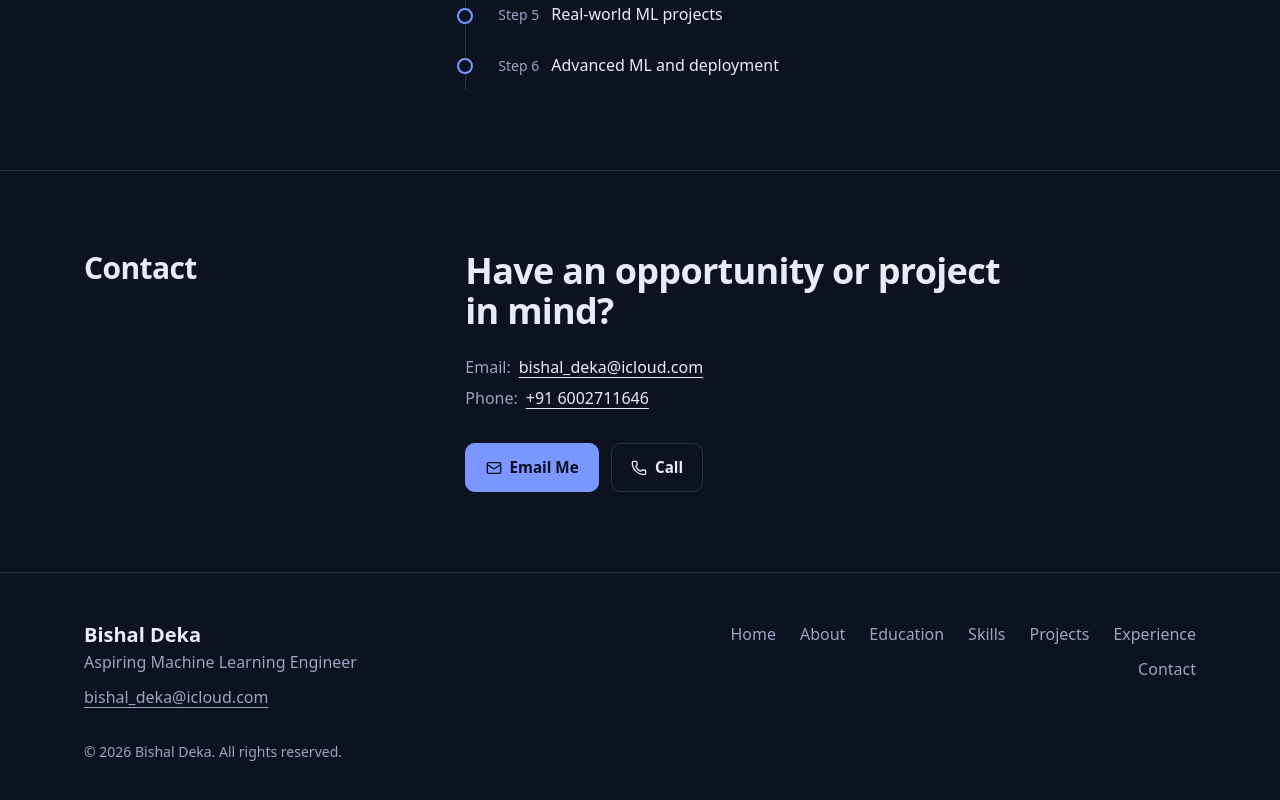
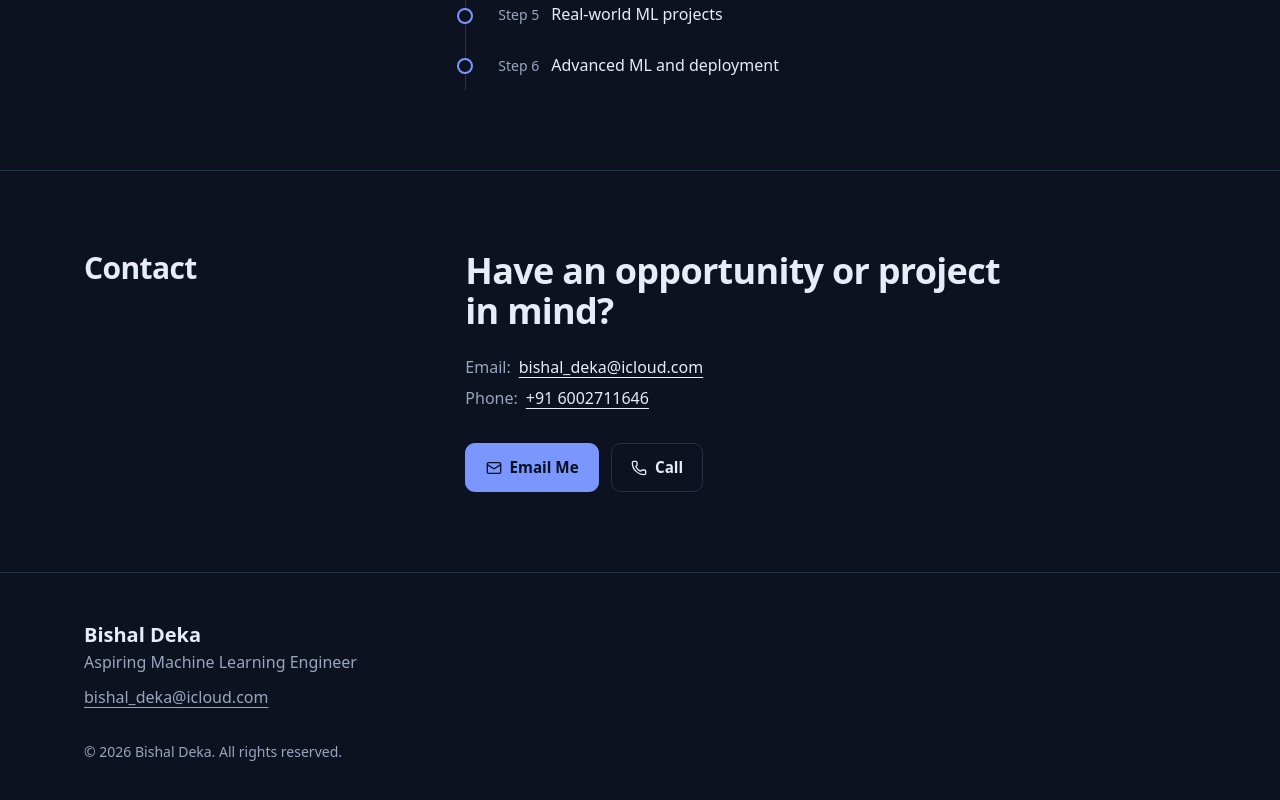
Before and after one commit to Unthav/portfolio, a Next.js app: page / in a window 1280 px wide. Shown: the part 3748-4548 px from the top of the page. Built offline with nearby package versions, Linux system fonts and the light colour scheme; no server answers.

Commit message:
Remove navigation from Footer component
Removed navigation section from the footer.

```diff
--- a/src/components/Footer.tsx
+++ b/src/components/Footer.tsx
@@ -1,4 +1,4 @@
-import { nav, site } from "@/data/site";
+import { site } from "@/data/site";
 import Year from "./Year";
 
 export default function Footer() {
@@ -10,11 +10,7 @@ export default function Footer() {
           <p className="text-muted">{site.status}</p>
           <a href={`mailto:${site.email}`} className="mt-2 inline-block text-muted underline underline-offset-4 hover:text-fg">{site.email}</a>
         </div>
-        <nav aria-label="Footer" className="md:col-span-6">
-          <ul className="flex flex-wrap gap-x-6 gap-y-2 text-muted md:justify-end">
-            {nav.map((n) => <li key={n.href}><a href={n.href} className="hover:text-fg">{n.label}</a></li>)}
-          </ul>
-        </nav>
+
         <p className="text-sm text-muted md:col-span-12">&copy; <Year /> {site.name}. All rights reserved.</p>
       </div>
     </footer>
```
